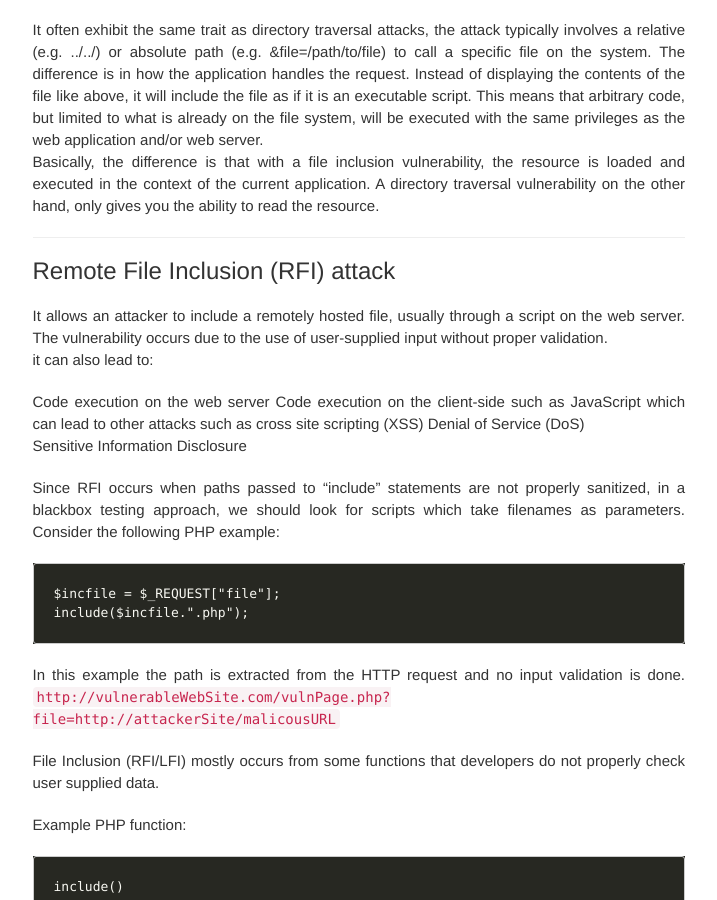
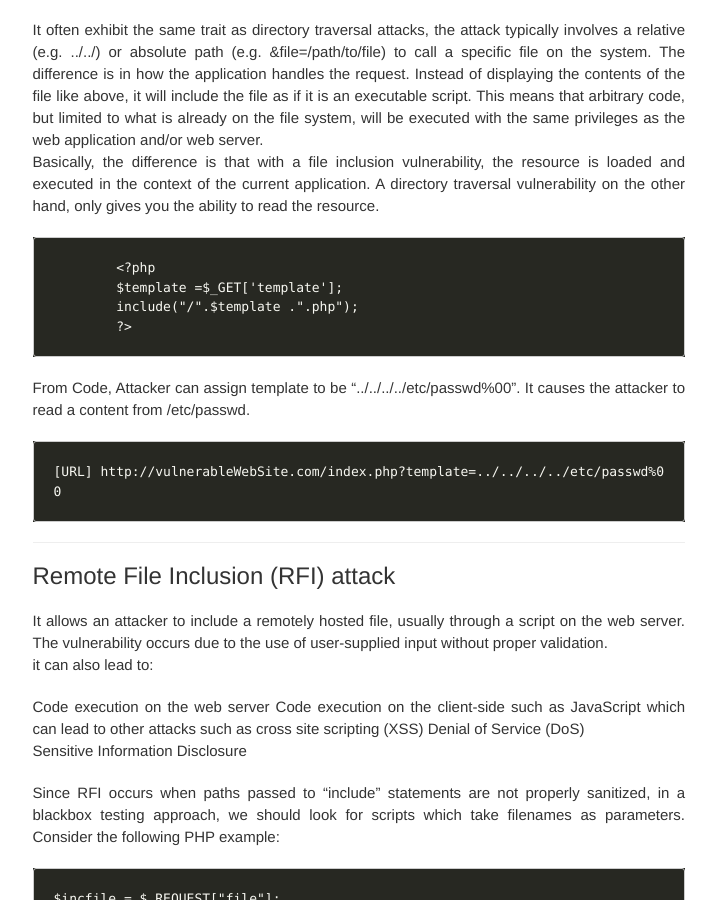
Before and after one commit to shivaGprasadh/shivaGprasadh.github.io, a Jekyll site: the page built from _posts/2020-02-09-file-inclusion.md, in a window 1280 px wide and 900 px high, scrolled down 730 px. Shown: the whole window, without its empty margins (135-852 px from the left). Built offline with Jekyll 4.4.1, drawn with Linux system fonts in a browser that asks for light colours; nearby versions of some CDN libraries; our own code applies the rules of GitHub Pages for plain Markdown files; comment, search, counter and statistics services are not loaded.

Commit message:
Update 2020-02-09-file-inclusion.md

````diff
--- a/_posts/2020-02-09-file-inclusion.md
+++ b/_posts/2020-02-09-file-inclusion.md
@@ -28,6 +28,19 @@ In this traversal arbitrary file access issue, the contents of shell.php will be
 It often exhibit the same trait as directory traversal attacks, the attack typically involves a relative (e.g. ../../) or absolute path (e.g. &file=/path/to/file) to call a specific file on the system. The difference is in how the application handles the request. Instead of displaying the contents of the file like above, it will include the file as if it is an executable script. This means that arbitrary code, but limited to what is already on the file system, will be executed with the same privileges as the web application and/or web server.
 Basically, the difference is that with a file inclusion vulnerability, the resource is loaded and executed in the context of the current application. A directory traversal vulnerability on the other hand, only gives you the ability to read the resource.
 
+```
+	<?php
+	$template =$_GET['template'];
+	include("/".$template .".php");
+	?>
+```
+
+From Code, Attacker can assign template to be "../../../../etc/passwd%00". It causes the attacker to read a content from /etc/passwd.
+
+```
+[URL] http://vulnerableWebSite.com/index.php?template=../../../../etc/passwd%00
+```
+
 * * *
 
 ### [](#header-3) Remote File Inclusion (RFI) attack
````
